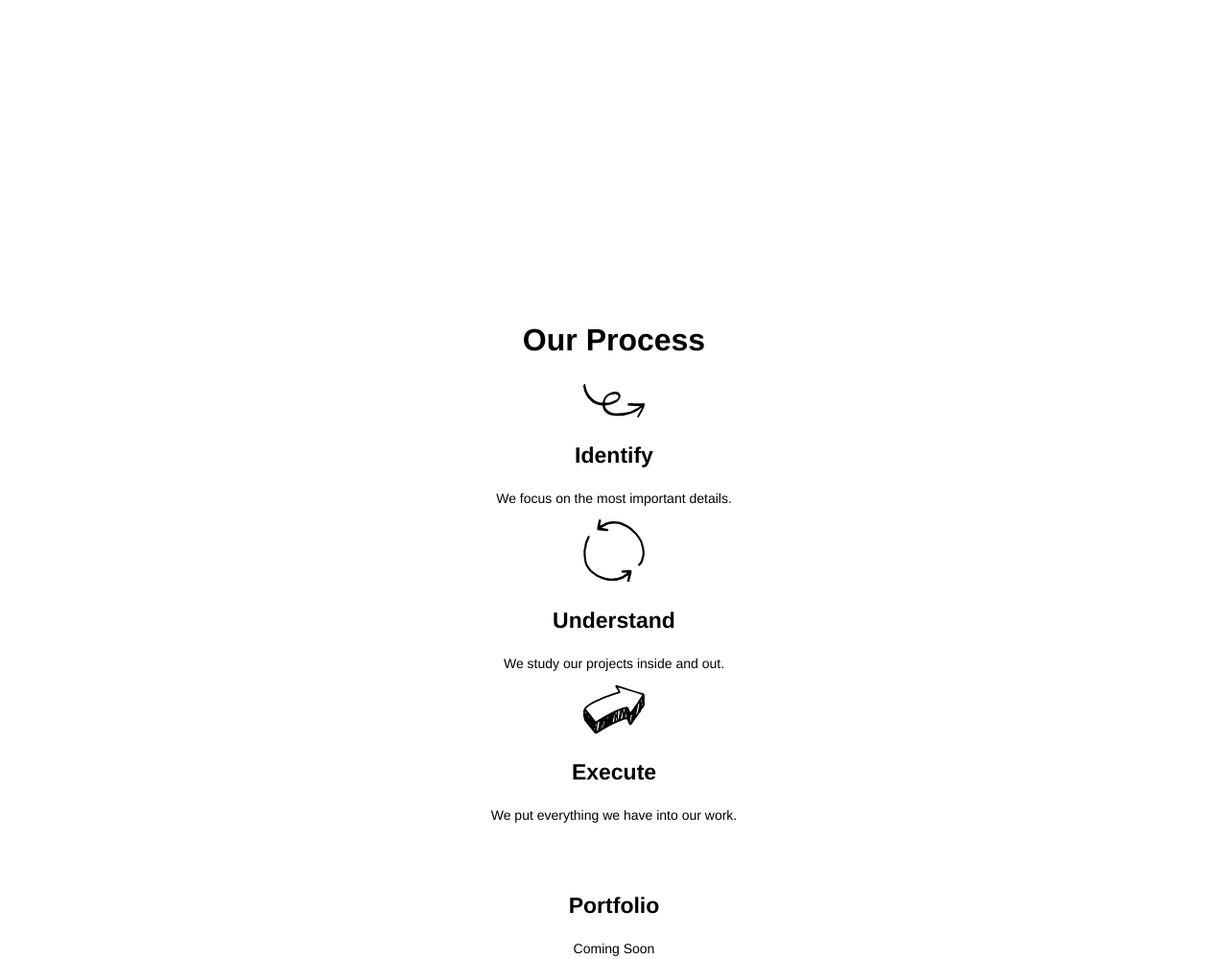
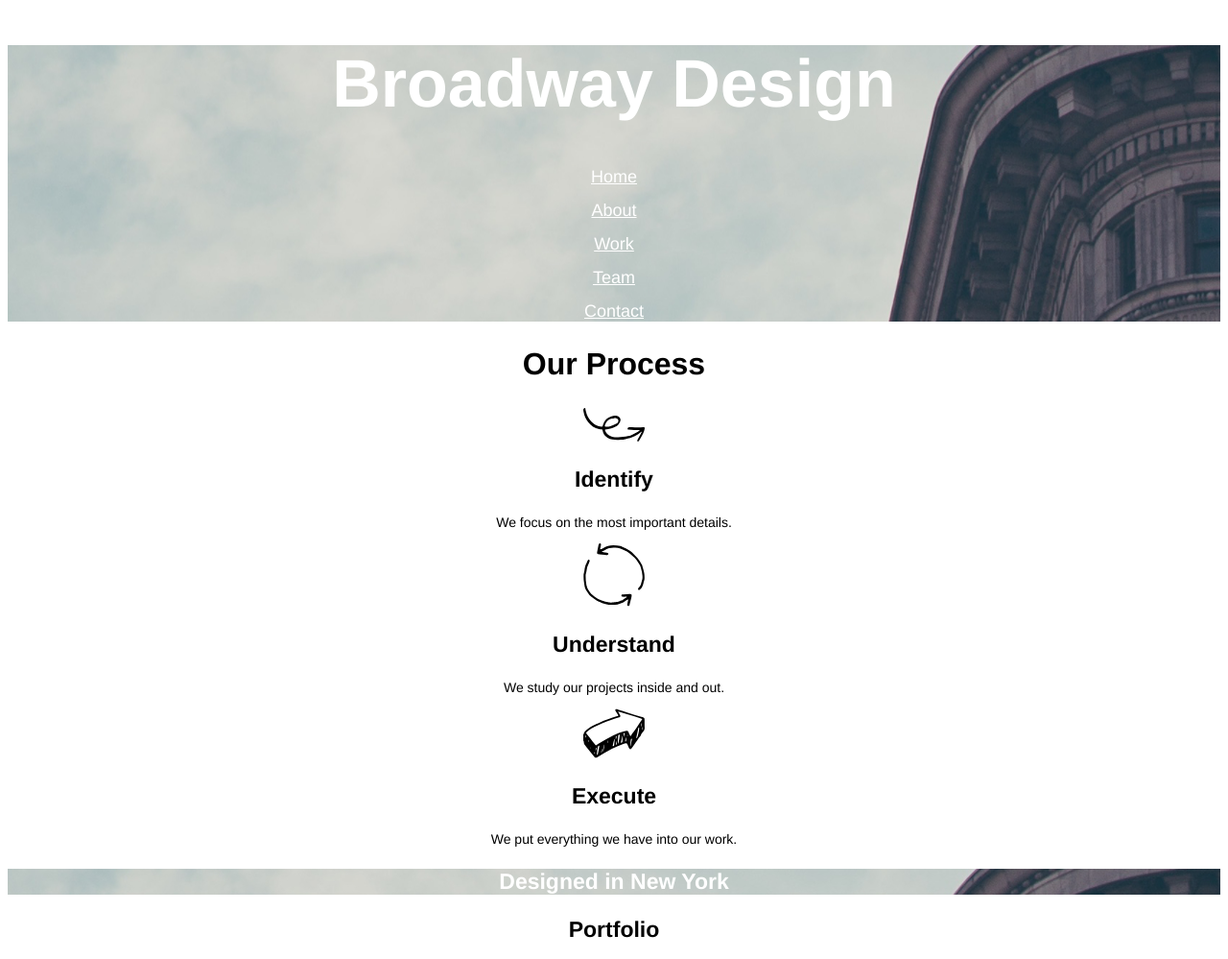
Before and after one commit to MicheleGeronimo/broadway, a plain HTML site: page index.html in a window 1280 px wide. Shown: the top 999 px of the page at 96% size. Drawn offline with Linux system fonts and the light colour scheme.

Commit message:
Commit CSS final updates

```diff
--- a/index.html
+++ b/index.html
@@ -6,15 +6,15 @@
     <link href="./resources/css/style.css" type="text/css" rel="stylesheet">
   </head>
   <body>
-    <div class="banner">
-      <h1 class="white">Broadway Design</h1>
-      <!-- Main Nav -->
+    <!-- Header -->
+    <div class="banner white">
+      <h1>Broadway Design</h1>
       <nav>
-        <p><a href="index.html" class="white">Home</a></p>
-        <p><a href="#process" class="white">About</a></p>
-        <p><a href="#work" class="white">Work</a></p>
-        <p><a href="#team" class="white">Team</a></p>
-        <p><a href="#contact" class="white">Contact</a></p>
+        <p><a href="index.html">Home</a></p>
+        <p><a href="#process">About</a></p>
+        <p><a href="#work">Work</a></p>
+        <p><a href="#team">Team</a></p>
+        <p><a href="#contact">Contact</a></p>
       </nav>
     </div>
 
@@ -53,12 +53,13 @@
     <div>
       <p class="white footer">
         <span class="copyright">&copy; Broadway 2016</span>
-        <a href="index.html" class="white">Home</a>
-        <a href="#process" class="white">About</a>
-        <a href="#work" class="white">Work</a>
-        <a href="#team" class="white">Team</a>
-        <a href="#contact" class="white">Contact</a>
+        <a href="index.html">Home</a>
+        <a href="#process">About</a>
+        <a href="#work">Work</a>
+        <a href="#team">Team</a>
+        <a href="#contact">Contact</a>
       </p>
     </div>
+
   </body>
 </html>
--- a/resources/css/style.css
+++ b/resources/css/style.css
@@ -9,7 +9,11 @@ h3 {
   font-weight: bold;
 }
 
-.white {
+.white,
+.white h1,
+.white nav p a,
+.white a,
+.white .copyright {
   color: white;
 }
 
@@ -17,12 +21,8 @@ h1 {
   font-size: 70px;
 }
 
-nav {
-  font-size: 18px;
-}
-
 .banner {
-  background-image: url("./resources/images/the-flatiron-building.png");
+  background-image: url("../images/the-flatiron-building.png");
 }
 
 h2 {
@@ -37,6 +37,10 @@ p {
   font-size: 14px;
 }
 
+nav p a {
+  font-size: 18px;
+}
+
 .copyright {
   font-size: 11px;
 }
```
